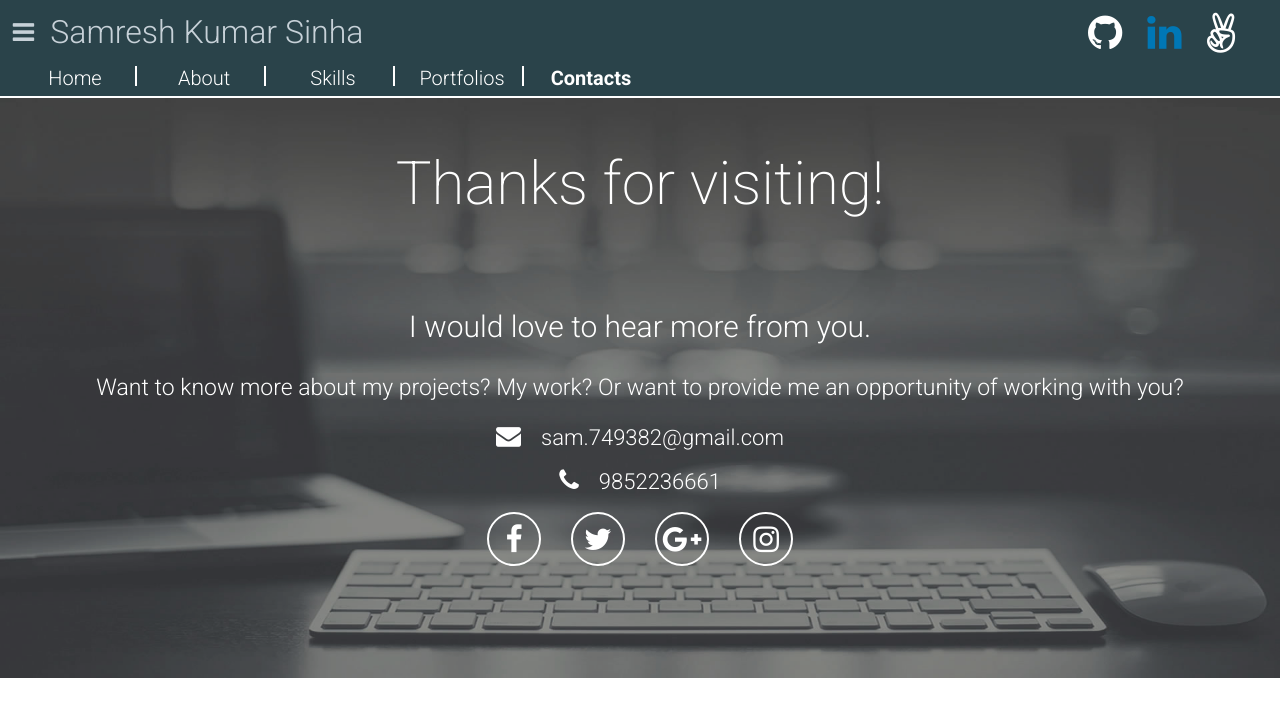
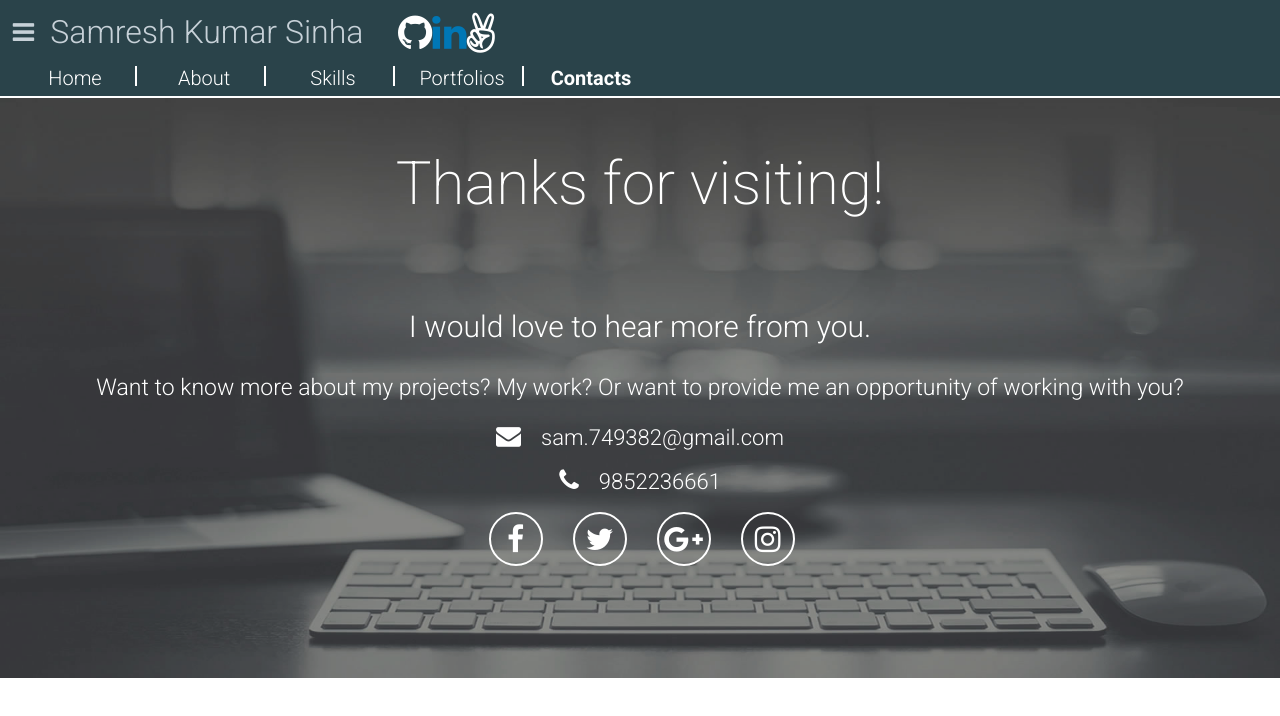
Before and after one commit to Samsinha8/Samresh-Sinha, a React (Create React App) app: page /Contacts in a window 1280 px wide. Shown: the top 716 px of the page. Built offline with nearby package versions, Linux system fonts and the light colour scheme.

Commit message:
worked on animations

```diff
--- a/package.json
+++ b/package.json
@@ -5,6 +5,7 @@
   "dependencies": {
     "react": "^16.0.0",
     "react-dom": "^16.0.0",
+    "react-reveal": "^0.7.3",
     "react-router-dom": "^4.2.2",
     "react-scripts": "1.0.17",
     "react-typist": "^2.0.4"
--- a/src/App.css
+++ b/src/App.css
@@ -12,7 +12,7 @@
   text-decoration: none;
   color: #c7d1d8;
   margin-left: 1%;
-  width: 28%
+  width: 28%;
 }
 .name{
   margin: 0px;
@@ -105,6 +105,10 @@
   font-family: 'Roboto', sans-serif;
   font-weight: 400;
 }
+.links a :hover{
+  color: #045555;
+  font-weight: 700;
+}
 .icons{
   margin-right: 10px;
   font-size: 25px;
@@ -133,22 +137,19 @@
     left: 0px;
     transition: all 300ms ease;
 }
-.github{
+.flip{
   margin-left: 55%;
 }
 .githead{
   font-size: 40px;
   color: white;
 }
-.angel{
+.flip2{
   margin-left: 2%;
 }
 .angelhead{
   font-size: 40px;
   color: white;
-}
-.linked{
-  margin-left: 2%;
 }
 .linkhead{
   font-size: 40px;
@@ -195,6 +196,7 @@
 }
 .nodec:hover{
   color: grey;
+  font-weight: 700;
 }
 
 
@@ -238,6 +240,7 @@
   font-size: 25px;
   font-weight: 300;
 }
+
 .desc{
   border-radius: 2px;
   width: 70%;
@@ -416,6 +419,10 @@
   font-weight: 300;
   color: white;
 }
+.fbicons{
+  display: flex;
+  margin-left: 37%;
+}
 .cicon{
   font-size: 30px;
   line-height: 40px;
--- a/src/Components/Header.js
+++ b/src/Components/Header.js
@@ -1,4 +1,5 @@
 import React from 'react';
+import Fade from 'react-reveal/Fade';
 import { Link } from 'react-router-dom';
 import SliderMenu from '../Components/SliderMenu';
 import '../App.css';
@@ -10,9 +11,15 @@ const Header = () => (
       <i className="fa fa-bars" />
     </a>
     <Link className="myname" to="/"><h1 className="name">Samresh Kumar Sinha</h1></Link>
-    <a className="github" href="https://github.com/Samsinha8"><i className="fa fa-github githead" /></a>
-    <a className="linked" href="https://www.linkedin.com/in/samresh-kumar-sinha-84393b146/"><i className="fa fa-linkedin linkhead" /></a>
-    <a className="angel" href="https://angel.co/samresh-kumar-sinha"><i className="fa fa-angellist angelhead" /></a>
+    <Fade bottom className="flip">
+      <a className="github" href="https://github.com/Samsinha8"><i className="fa fa-github githead" /></a>
+    </Fade>
+    <Fade bottom delay={300} className="flip2">
+      <a className="linked" href="https://www.linkedin.com/in/samresh-kumar-sinha-84393b146/"><i className="fa fa-linkedin linkhead" /></a>
+    </Fade>
+    <Fade bottom delay={600} className="flip2">
+      <a className="angel" href="https://angel.co/samresh-kumar-sinha"><i className="fa fa-angellist angelhead" /></a>
+    </Fade>
   </div>
 );
 
--- a/src/Containers/About.js
+++ b/src/Containers/About.js
@@ -1,4 +1,5 @@
 import React from 'react';
+import Fade from 'react-reveal/Fade';
 import { Link } from 'react-router-dom';
 import Header from '../Components/Header';
 import '../App.css';
@@ -16,12 +17,13 @@ const About = () => (
       </ul>
     </div>
     <div className="content" />
+    <Fade left>
       <div className="desc">
         <div className="abthead" />
         <h1 className="text">About Me</h1>
         <h2>Hi !</h2>
         <p>
-        My name is Samresh Kumar Sinha and I've completed my B-Tech degree in Electrical Engineering
+          My name is Samresh Kumar Sinha and I have completed my B-Tech degree in Electrical Engineering
           from Calcutta Institute of Technology, Howrah.
         </p>
         <p>
@@ -45,6 +47,7 @@ const About = () => (
         <hr />
         <a href="https://drive.google.com/file/d/0BwaHyFnWjuFRY0pTUjFzRmt6TTg/view?usp=sharing"><h3>CLICK HERE TO VIEW MY RESUME</h3></a>
       </div>
+    </Fade>
   </div>
 );
 
--- a/src/Containers/Contacts.js
+++ b/src/Containers/Contacts.js
@@ -1,4 +1,5 @@
 import React from 'react';
+import Fade from 'react-reveal/Fade';
 import { Link } from 'react-router-dom';
 import Header from '../Components/Header';
 import '../App.css';
@@ -17,15 +18,17 @@ const Contacts = () => (
     </div>
     <div className="content" />
     <div className="contact">
-      <h1>Thanks for visiting!</h1>
-      <p className="first">I would love to hear more from you.</p>
-      <p className="sec">Want to know more about my projects? My work? Or want to provide me an opportunity of working with you?</p>
-      <a href="mailto:sam.749382@gmail.com"><h2><i className="fa fa-envelope mail" />sam.749382@gmail.com</h2></a>
-      <h2><i className="fa fa-phone phone" />9852236661</h2>
-      <a href="https://www.facebook.com/sam.sinha0"><i className="fa fa-facebook cicon" /></a>
-      <a href="https://twitter.com/SamSamresh"><i className="fa fa-twitter cicon" /></a>
-      <a href="https://plus.google.com/117904419750256545620"><i className="fa fa-google-plus cicon" /></a>
-      <a href="https://www.instagram.com/samresh_sinha/?hl=en"><i className="fa fa-instagram cicon" /></a>
+      <Fade bottom><h1>Thanks for visiting!</h1></Fade>
+      <Fade bottom><p className="first">I would love to hear more from you.</p></Fade>
+      <Fade bottom><p className="sec">Want to know more about my projects? My work? Or want to provide me an opportunity of working with you?</p></Fade>
+      <Fade bottom><a href="mailto:sam.749382@gmail.com"><h2><i className="fa fa-envelope mail" />sam.749382@gmail.com</h2></a></Fade>
+      <Fade bottom><h2><i className="fa fa-phone phone" />9852236661</h2></Fade>
+      <div className="fbicons">
+        <Fade bottom delay={300}><a href="https://www.facebook.com/sam.sinha0"><i className="fa fa-facebook cicon" /></a></Fade>
+        <Fade bottom delay={1000}><a href="https://twitter.com/SamSamresh"><i className="fa fa-twitter cicon" /></a></Fade>
+        <Fade bottom delay={1500}><a href="https://plus.google.com/117904419750256545620"><i className="fa fa-google-plus cicon" /></a></Fade>
+        <Fade bottom delay={2000}><a href="https://www.instagram.com/samresh_sinha/?hl=en"><i className="fa fa-instagram cicon" /></a></Fade>
+      </div>
     </div>
   </div>
 );
--- a/src/Containers/Homepage.js
+++ b/src/Containers/Homepage.js
@@ -1,4 +1,5 @@
 import React from 'react';
+import Fade from 'react-reveal/Fade';
 import Typist from 'react-typist';
 import '../../node_modules/react-typist/dist/Typist.css';
 import { Link } from 'react-router-dom';
@@ -19,8 +20,12 @@ const Homepage = () => (
     </div>
     <div className="content" />
     <div className="home">
-      <img className="myimage" src="/images/myimage.jpg" alt="" />
-      <h1 className="hi">Hi ! I'm Samresh</h1>
+      <Fade top>
+        <img className="myimage" src="/images/myimage.jpg" alt="" />
+      </Fade>
+      <Fade delay={500} bottom>
+        <h1 className="hi">Hi ! I'm Samresh</h1>
+      </Fade>
       <Typist>
         <h2 className="hi2">I am a Developer and Quick Learner</h2>
       </Typist>
--- a/src/Containers/Portfolios.js
+++ b/src/Containers/Portfolios.js
@@ -1,4 +1,5 @@
 import React from 'react';
+import Fade from 'react-reveal/Fade';
 import { Link } from 'react-router-dom';
 import Header from '../Components/Header';
 import '../App.css';
@@ -16,6 +17,7 @@ const Portfolios = () => (
       </ul>
     </div>
     <div className="content" />
+    <Fade left>
       <div className="port1">
         <div className="port1head" />
         <h2 className="title">Leopetra website</h2>
@@ -28,6 +30,8 @@ const Portfolios = () => (
         <hr />
         <a className="weblink" href="https://leopetra.com/">VISIT LEOPETRA WEBSITE</a>
       </div>
+    </Fade>
+    <Fade delay={600} left>
       <div className="port2">
         <div className="port2head" />
         <h2 className="title">Indian Tourism website</h2>
@@ -40,6 +44,7 @@ const Portfolios = () => (
         <hr />
         <a className="weblink" href="https://output.jsbin.com/yeyiqeh">VISIT THE WEBSITE</a>
       </div>
+    </Fade>
   </div>
 );
 
--- a/src/Containers/Skills.js
+++ b/src/Containers/Skills.js
@@ -1,4 +1,5 @@
 import React from 'react';
+import Fade from 'react-reveal/Fade';
 import { Link } from 'react-router-dom';
 import Header from '../Components/Header';
 import '../App.css';
@@ -16,6 +17,7 @@ const Skills = () => (
       </ul>
     </div>
     <div className="content" />
+    <Fade left>
       <div className="desc">
       <div className="sklhead" />
       <h1 className="text">My Skills</h1>
@@ -35,6 +37,7 @@ const Skills = () => (
       <hr />
       <p>Windows, Linux (Ubuntu)</p>
       </div>
+    </Fade>
   </div>
 );
 
```
Also changed, not shown: 1 other file (tests, documents, lock files or other folders). Lines whose indentation alone changed are shown as unchanged.
